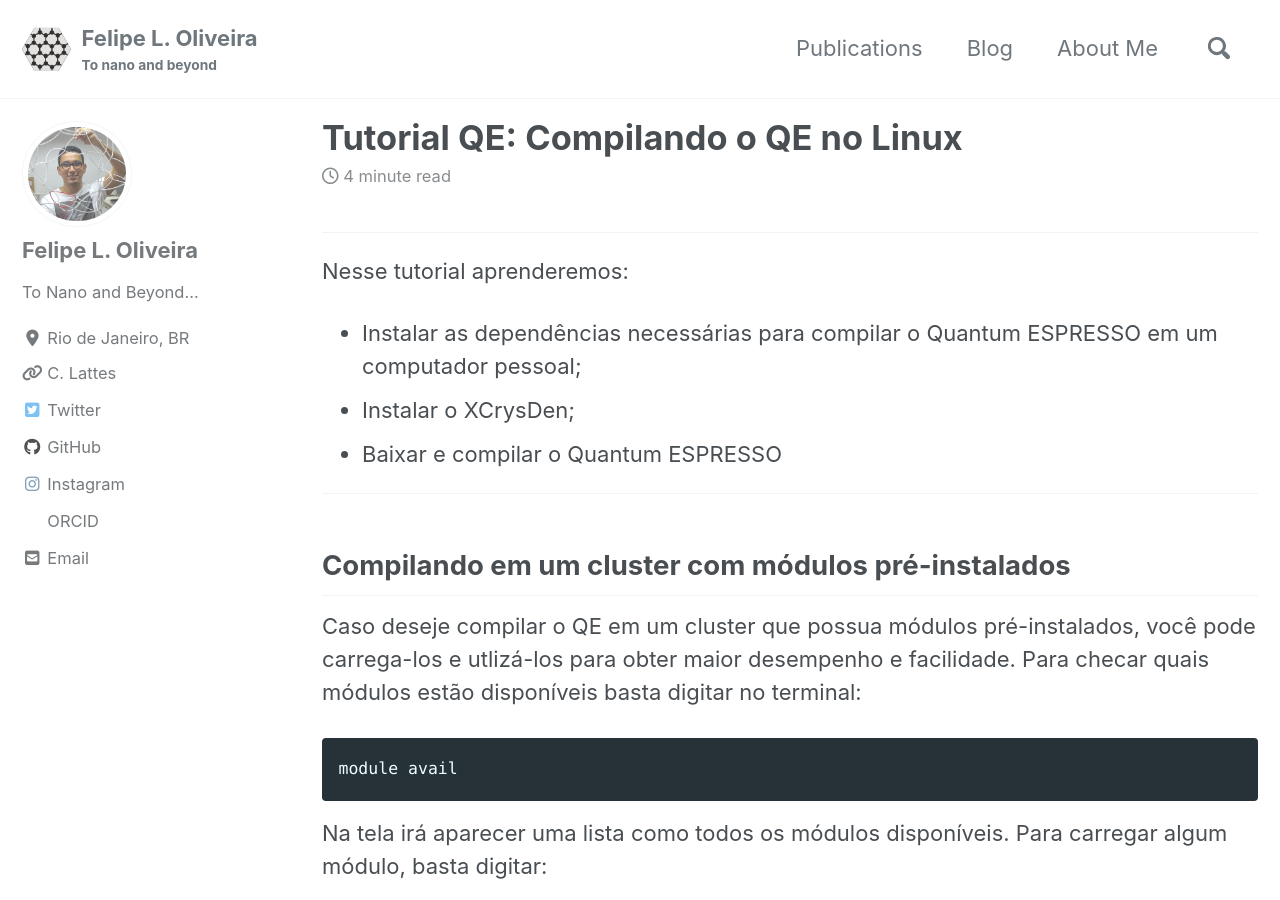
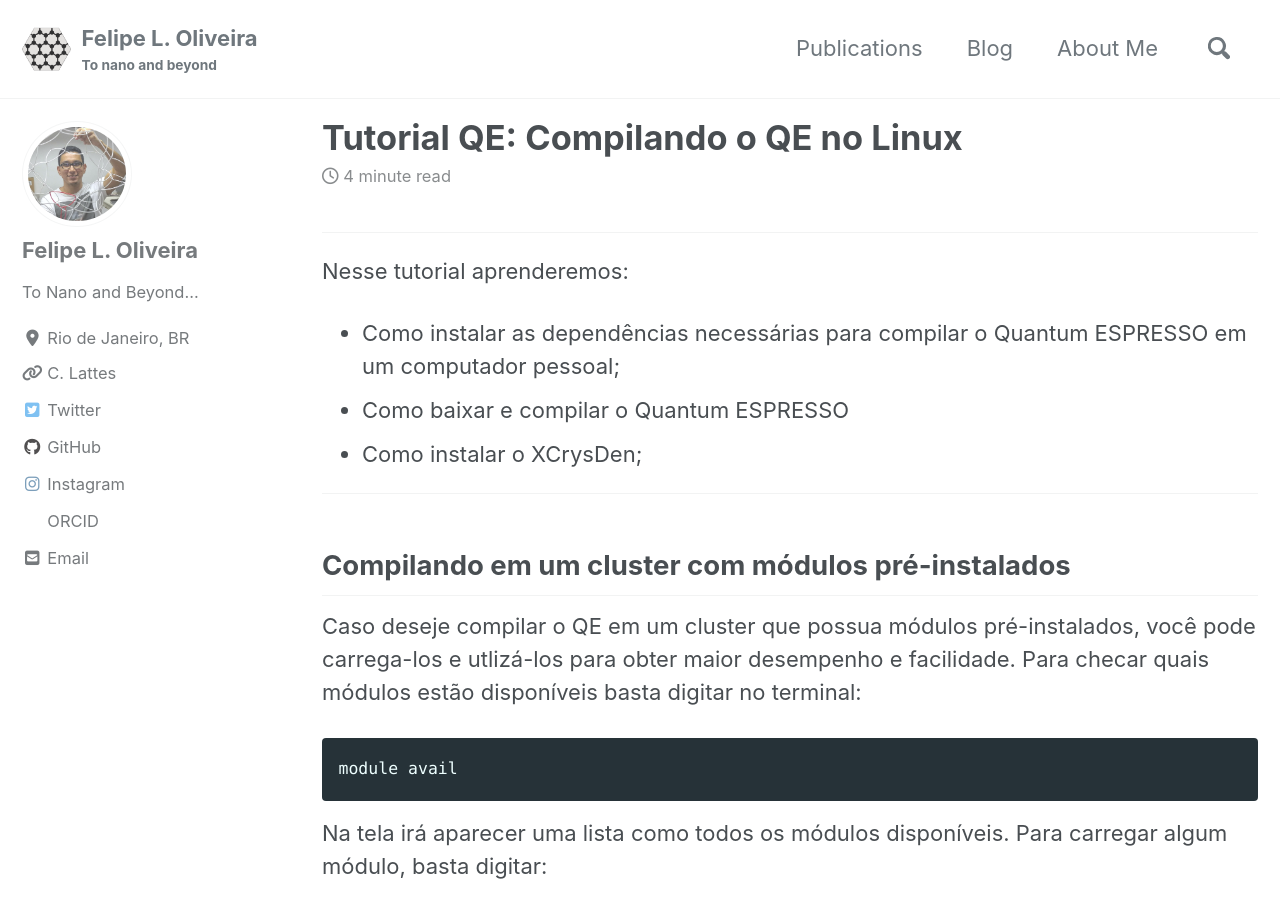
Before and after one commit to lipelopesoliveira/lipelopesoliveira.github.io, a Jekyll site: the page built from _posts/tutoriais_qe/2019-08-30-cap1-1.md, in a window 1280 px wide and 900 px high. Built offline with Jekyll 4.4.1, drawn with Linux system fonts in a browser that asks for light colours; cached includes are drawn as plain includes; nearby versions of some CDN libraries.

Commit message:
Update 2019-08-30-cap1-1.md

```diff
--- a/_posts/tutoriais_qe/2019-08-30-cap1-1.md
+++ b/_posts/tutoriais_qe/2019-08-30-cap1-1.md
@@ -12,9 +12,9 @@
 ***
 
 Nesse tutorial aprenderemos:
-  - Instalar as dependências necessárias para compilar o Quantum ESPRESSO em um computador pessoal;
-  - Instalar o XCrysDen;
-  - Baixar e compilar o Quantum ESPRESSO
+  - Como instalar as dependências necessárias para compilar o Quantum ESPRESSO em um computador pessoal;
+  - Como baixar e compilar o Quantum ESPRESSO
+  - Como instalar o XCrysDen;
 
 ***
 
```
